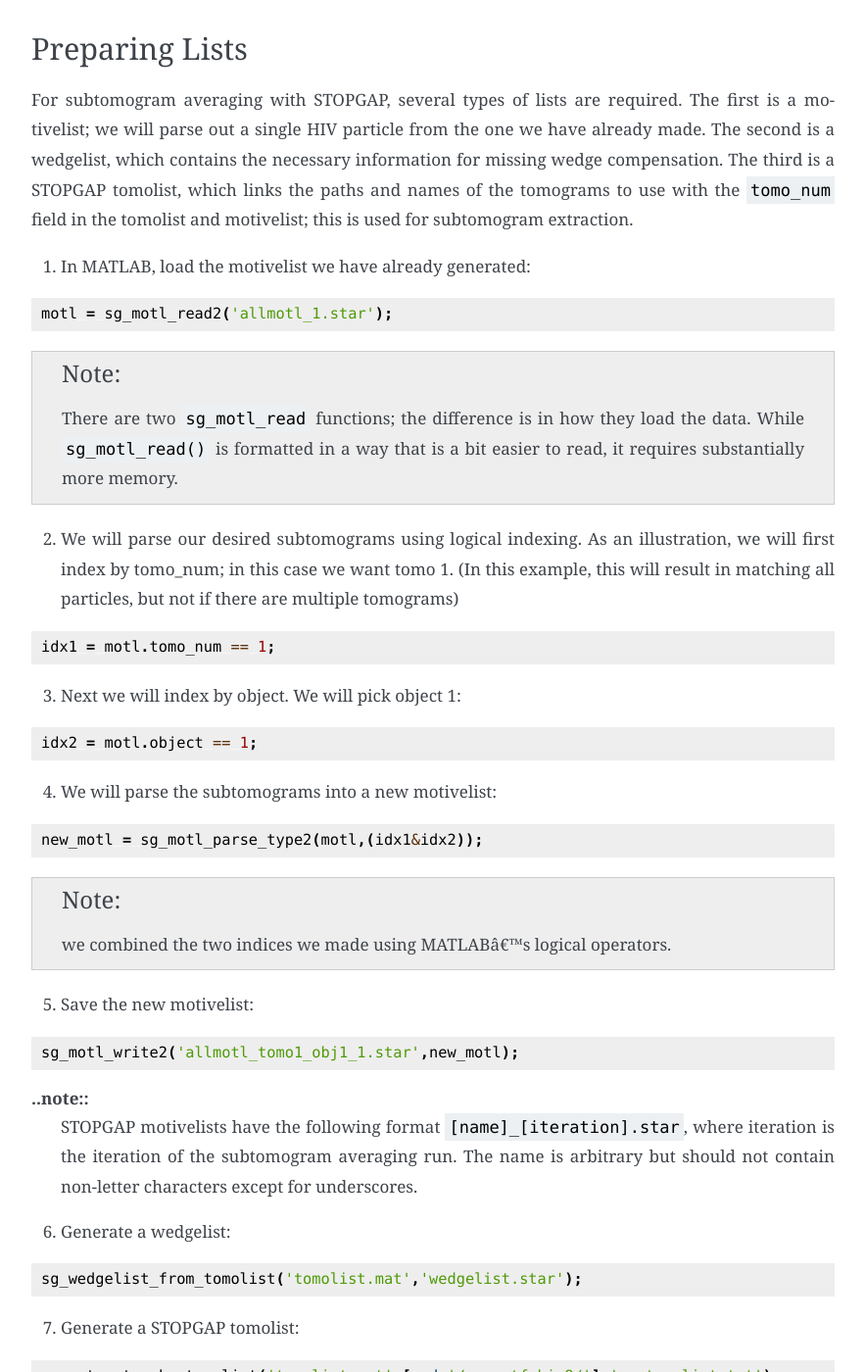
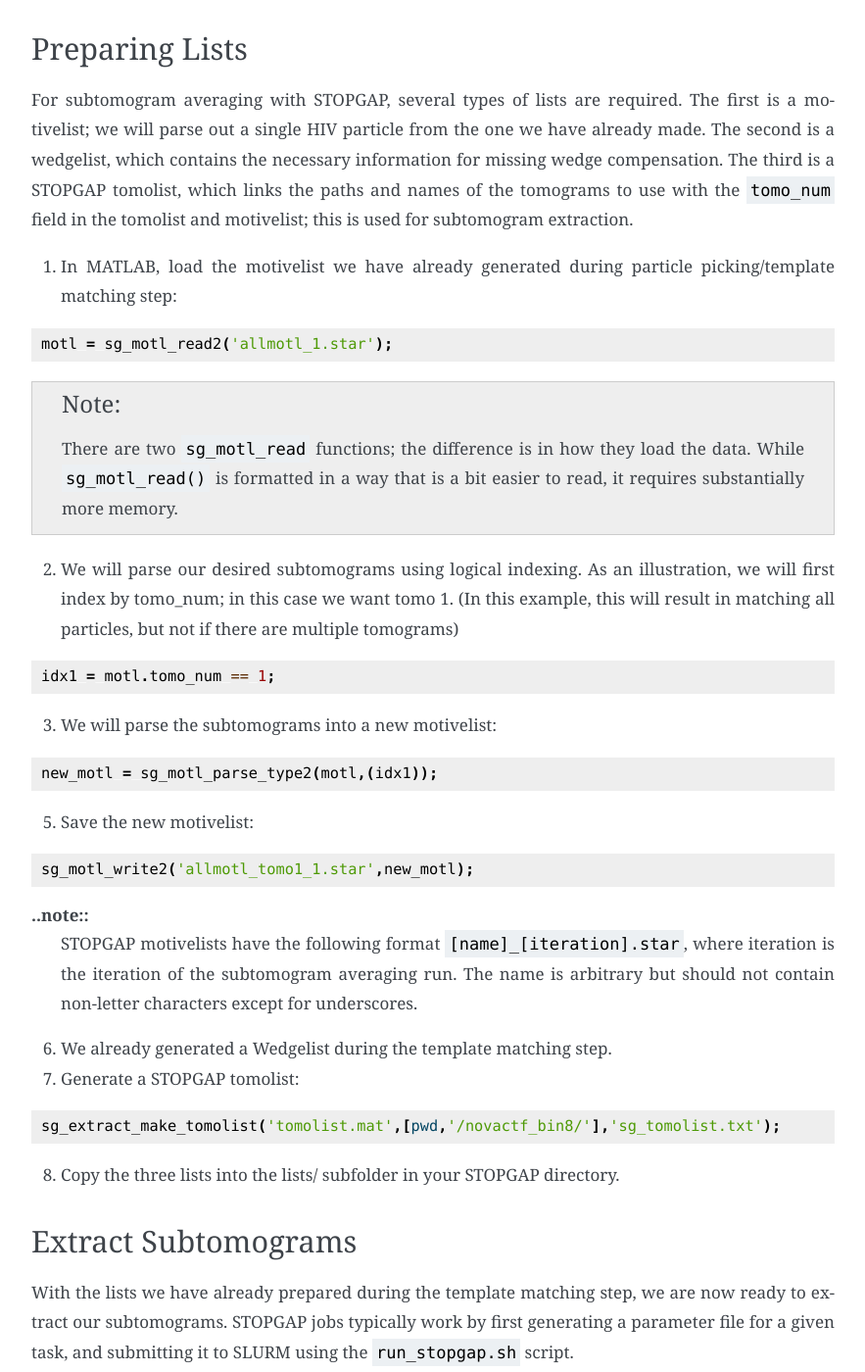
Before and after one commit to sagarbiophysics/Subtomo-tutorials, a Sphinx documentation site: the page built from source/80S_insitu/stopgap_subtomo_bin4.rst, in a window 1280 px wide and 1400 px high, scrolled down 979 px. Shown: the whole window at 98% size, without its empty margins (308-1191 px from the left). Built offline with Sphinx 7.4.7, drawn with Linux system fonts in a browser that asks for light colours.

Commit message:
Update stopgap_subtomo_bin4.rst

```diff
--- a/source/80S_insitu/stopgap_subtomo_bin4.rst
+++ b/source/80S_insitu/stopgap_subtomo_bin4.rst
@@ -44,7 +44,7 @@ The first is a motivelist; we will parse out a single HIV particle from the one
 The second is a wedgelist, which contains the necessary information for missing wedge compensation.
 The third is a STOPGAP tomolist, which links the paths and names of the tomograms to use with the ``tomo_num`` field in the tomolist and motivelist; this is used for subtomogram extraction.
 
-1. In MATLAB, load the motivelist we have already generated:
+1. In MATLAB, load the motivelist we have already generated during particle picking/template matching step:
 
 ::
 
@@ -59,37 +59,25 @@ The third is a STOPGAP tomolist, which links the paths and names of the tomogram
 
      idx1 = motl.tomo_num == 1;
 
-3. Next we will index by object. We will pick object 1:
+3. We will parse the subtomograms into a new motivelist:
 
 ::
 
-     idx2 = motl.object == 1;
-
-4. We will parse the subtomograms into a new motivelist:
-
-::
-
-     new_motl = sg_motl_parse_type2(motl,(idx1&idx2));
-
-.. note::
-     we combined the two indices we made using MATLABâ€™s logical operators.
+     new_motl = sg_motl_parse_type2(motl,(idx1));
 
 5. Save the new motivelist:
 
 ::
 
-     sg_motl_write2('allmotl_tomo1_obj1_1.star',new_motl);
+     sg_motl_write2('allmotl_tomo1_1.star',new_motl);
 
 
 ..note::
      STOPGAP motivelists have the following format ``[name]_[iteration].star``, where iteration is the iteration of the subtomogram averaging run.
      The name is arbitrary but should not contain non-letter characters except for underscores.
 
-6. Generate a wedgelist:
+6. We already generated a Wedgelist during the template matching step.
 
-::
-
-     sg_wedgelist_from_tomolist('tomolist.mat','wedgelist.star');
 
 7. Generate a STOPGAP tomolist:
 
```
